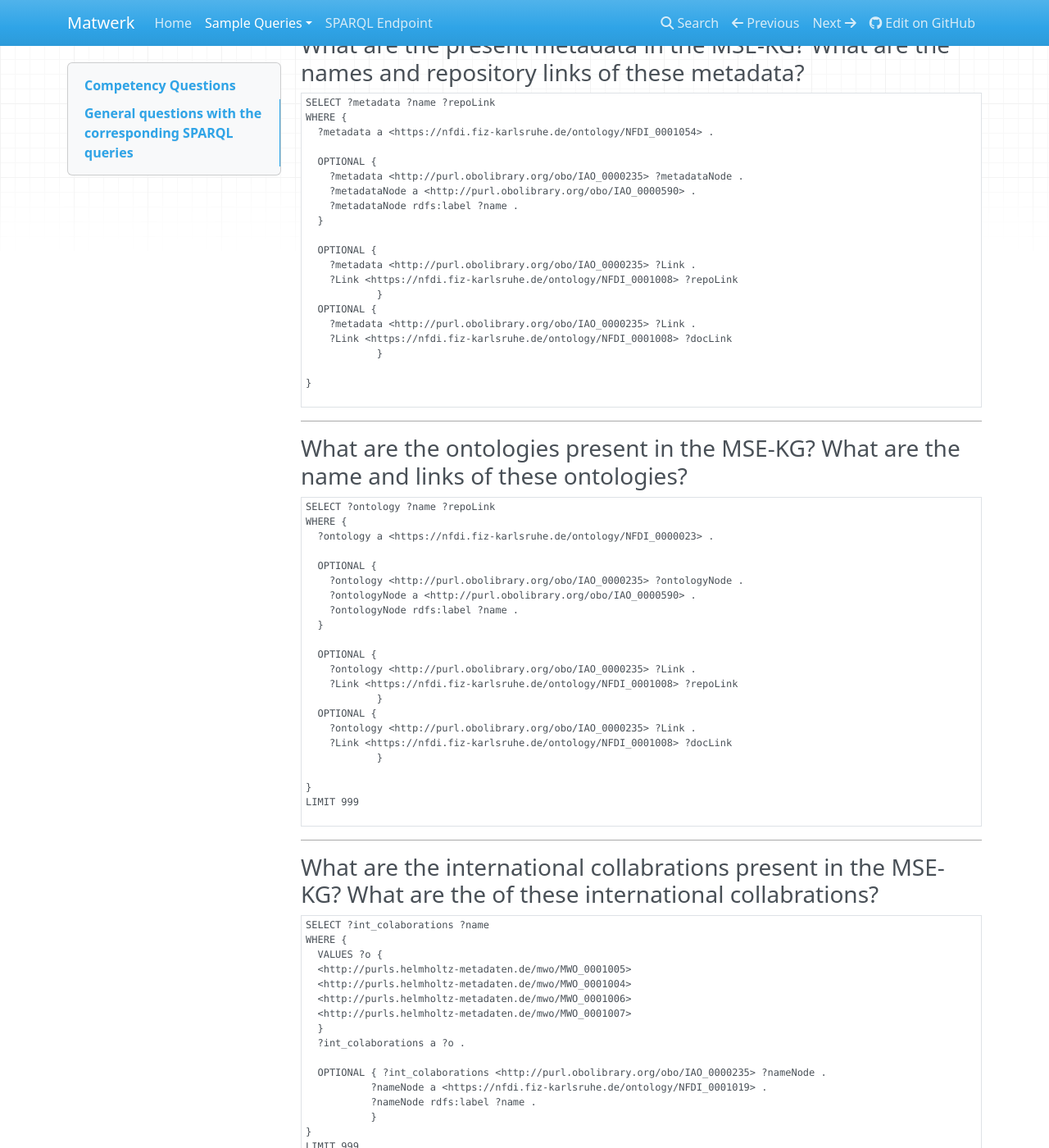
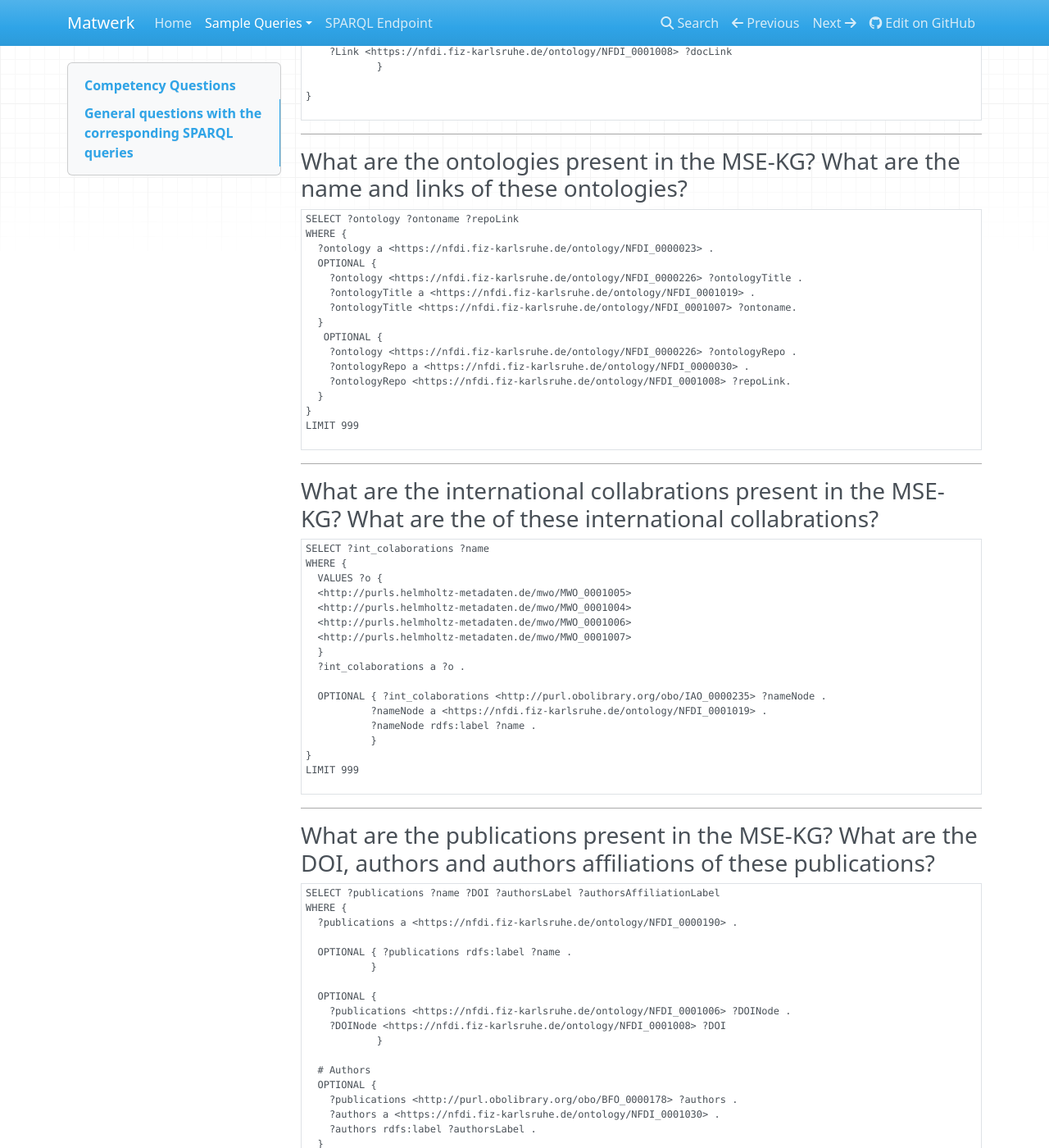
Before and after one commit to ISE-FIZKarlsruhe/matwerk, an MkDocs documentation site: the page built from docs/general_queries.md, in a window 1280 px wide and 1400 px high, scrolled down 8840 px. Shown: the whole window at 82% size. Built offline with MkDocs 1.6.1, drawn with Linux system fonts in a browser that asks for light colours; nearby versions of some CDN libraries; some of the changed text lies outside the part shown.

Commit message:
Update general_queries.md
updated one ontology query and removed another redundant

````diff
--- a/docs/general_queries.md
+++ b/docs/general_queries.md
@@ -31,26 +31,6 @@ ORDER BY DESC(?count)
 LIMIT 999
 ```
 
----
-### What are the ontologies present in the MSE-KG?
-
-```sparql
-select DISTINCT ?slabel ?s where {
-  # Selects distinct ontology labels (?slabel) and their corresponding ontology IRIs (?s)
-
-  ?s a <https://nfdi.fiz-karlsruhe.de/ontology/NFDI_0000023> .
-  # ?s is an instance of the class NFDI_0000023 (representing an ontology in the MSE-KG)
-
-  ?s <http://purl.obolibrary.org/obo/IAO_0000235> ?label .
-  # The ontology ?s has an annotation or reference (?label) via the IAO_0000235 property (e.g., 'is about')
-
-  ?label a <http://purl.obolibrary.org/obo/IAO_0000590> .
-  # The linked resource ?label is an instance of IAO_0000590 (typically used to represent ontology terms)
-
-  ?label rdfs:label ?slabel .
-  # Retrieves the human-readable label (?slabel) of the ontology term
-}
-```
 
 ---
 ### What are the softwares present in the MSE-KG? What are the license, programming language, repository URL and publication of these softwares?
@@ -504,25 +484,19 @@ WHERE {
 ### What are the ontologies present in the MSE-KG? What are the name and links of these ontologies?
 
 ```sparql
-SELECT ?ontology ?name ?repoLink
+SELECT ?ontology ?ontoname ?repoLink
 WHERE {
   ?ontology a <https://nfdi.fiz-karlsruhe.de/ontology/NFDI_0000023> .
-
   OPTIONAL {
-    ?ontology <http://purl.obolibrary.org/obo/IAO_0000235> ?ontologyNode .
-    ?ontologyNode a <http://purl.obolibrary.org/obo/IAO_0000590> .
-    ?ontologyNode rdfs:label ?name .
+    ?ontology <https://nfdi.fiz-karlsruhe.de/ontology/NFDI_0000226> ?ontologyTitle .
+    ?ontologyTitle a <https://nfdi.fiz-karlsruhe.de/ontology/NFDI_0001019> .
+    ?ontologyTitle <https://nfdi.fiz-karlsruhe.de/ontology/NFDI_0001007> ?ontoname.
   }
-
-  OPTIONAL {
-    ?ontology <http://purl.obolibrary.org/obo/IAO_0000235> ?Link .
-    ?Link <https://nfdi.fiz-karlsruhe.de/ontology/NFDI_0001008> ?repoLink
-  			}
-  OPTIONAL {
-    ?ontology <http://purl.obolibrary.org/obo/IAO_0000235> ?Link .
-    ?Link <https://nfdi.fiz-karlsruhe.de/ontology/NFDI_0001008> ?docLink
-  			}
-
+   OPTIONAL {
+    ?ontology <https://nfdi.fiz-karlsruhe.de/ontology/NFDI_0000226> ?ontologyRepo .
+    ?ontologyRepo a <https://nfdi.fiz-karlsruhe.de/ontology/NFDI_0000030> .
+    ?ontologyRepo <https://nfdi.fiz-karlsruhe.de/ontology/NFDI_0001008> ?repoLink.
+  }
 }
 LIMIT 999
 
````
